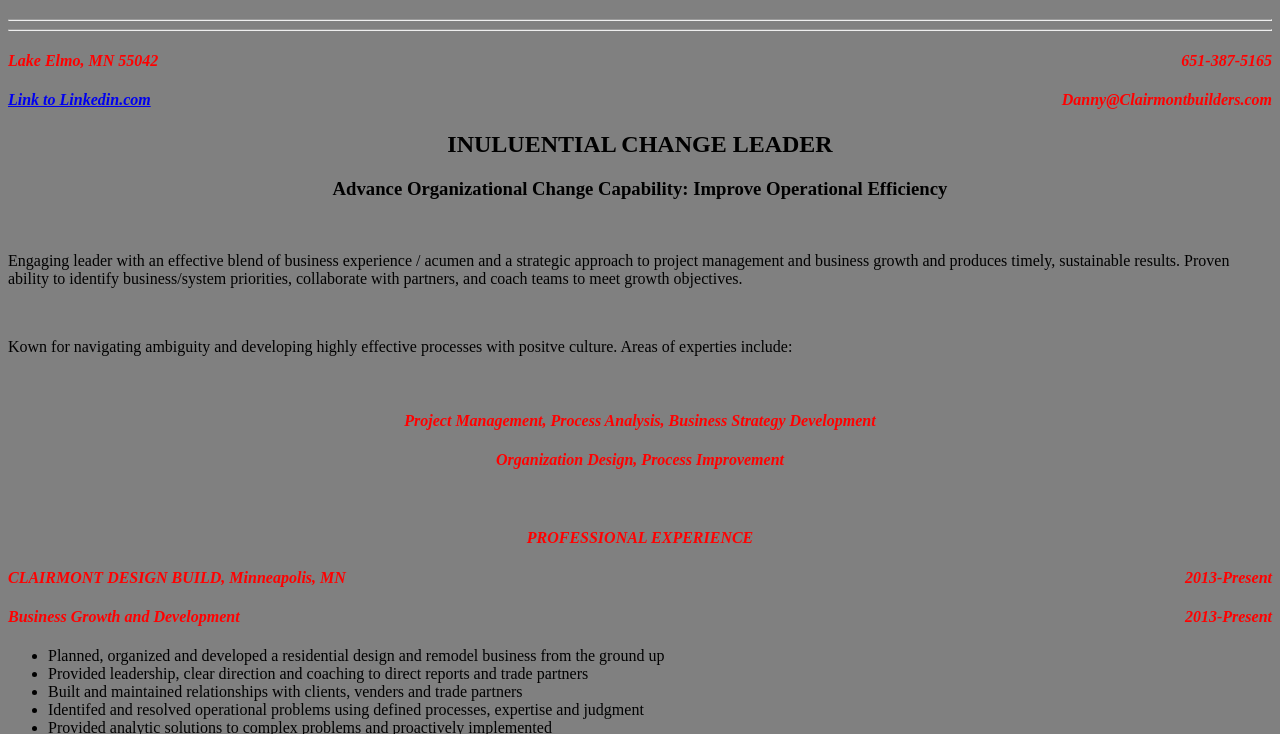
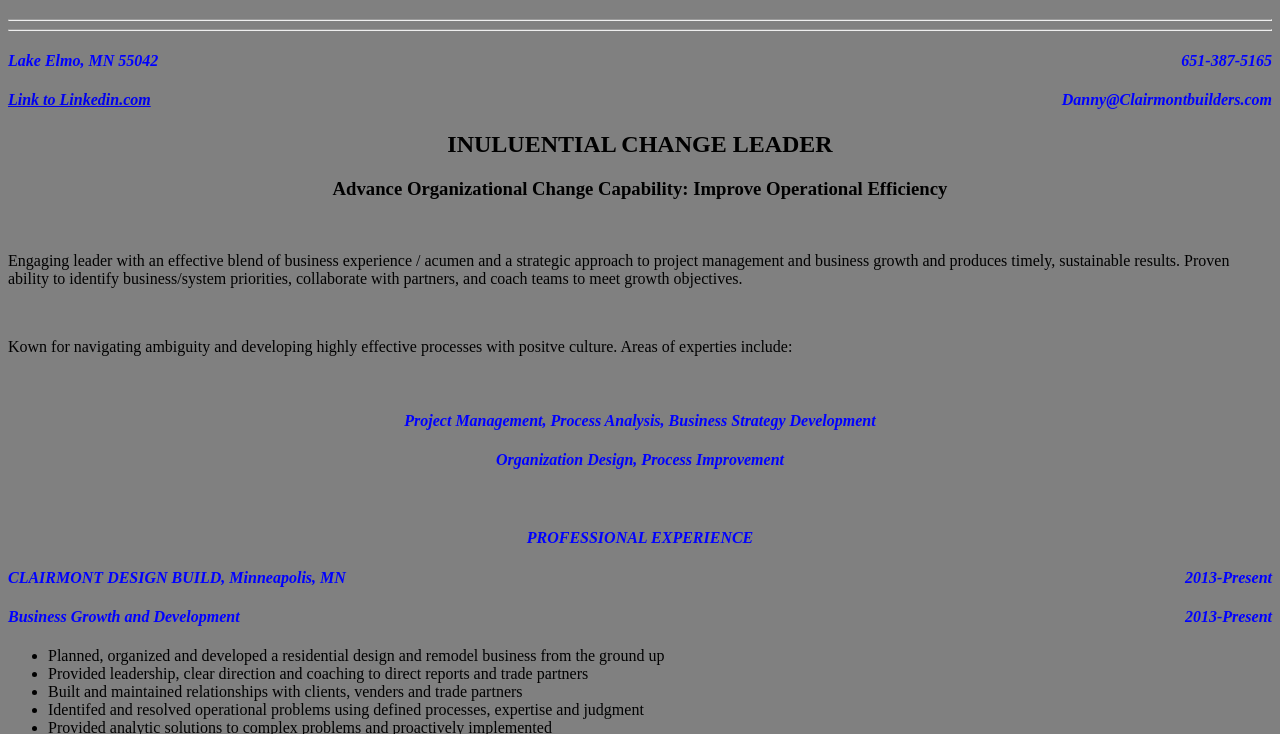
Before and after one commit to DJHecker/DJHecker.github.io, a plain HTML site: page index.html in a window 1280 px wide. Shown: the part 61-795 px from the top of the page. Drawn offline with Linux system fonts and the light colour scheme.

Commit message:
Update style.css

```diff
--- a/style.css
+++ b/style.css
@@ -1,5 +1,5 @@
 h4 {
   font-style: italic;
-  font-weight: 900;
-  color: red;
+  font-weight: 1200;
+  color: blue;
 }
```
